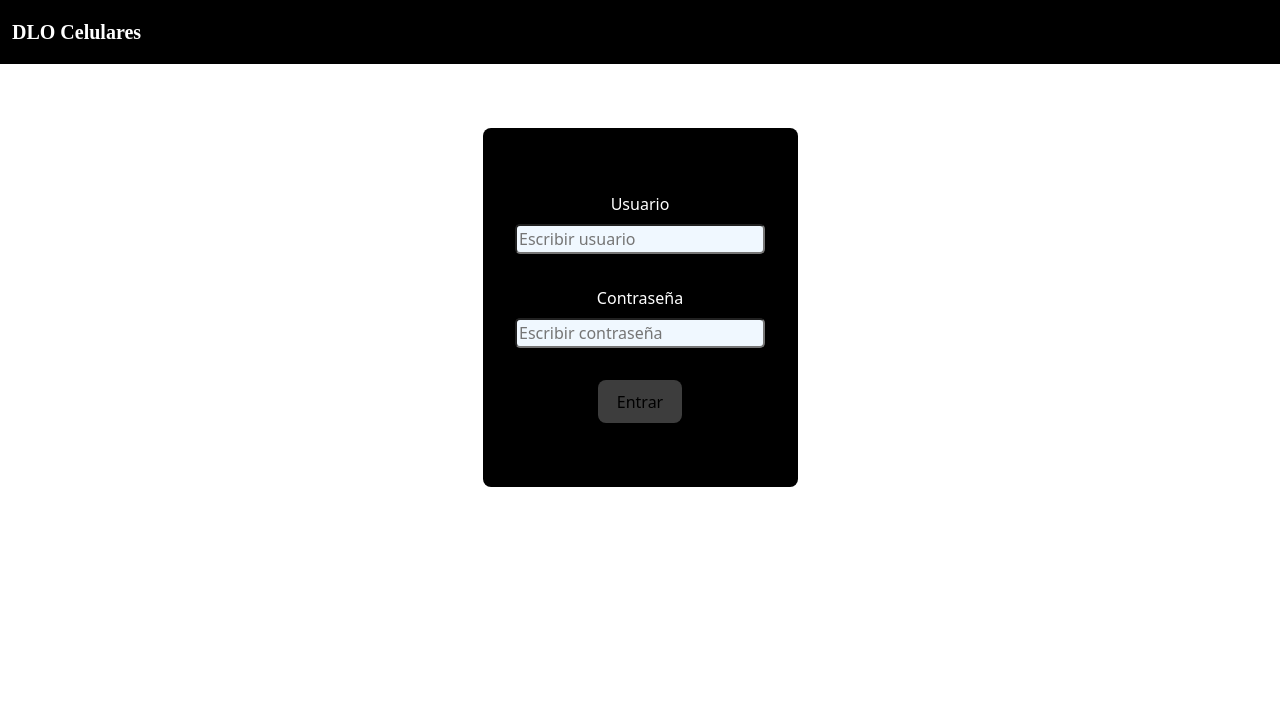
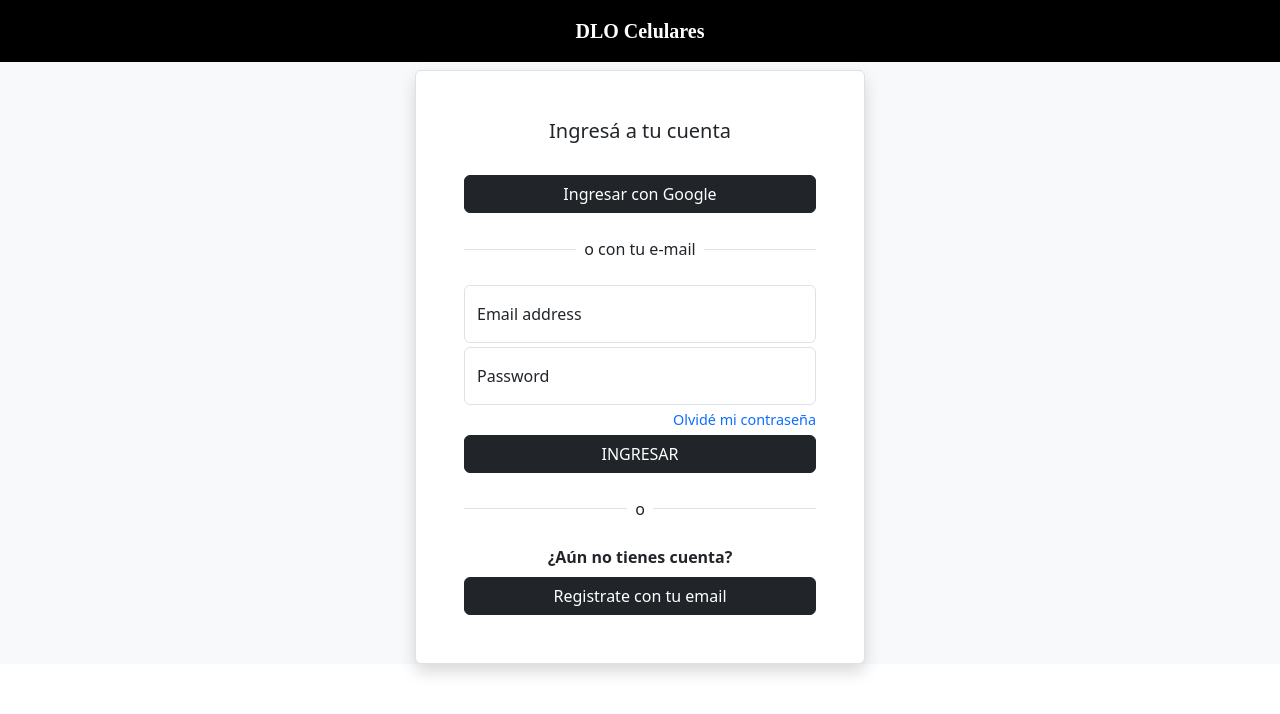
Before and after one commit to denisleonelortiz/DLOCelulares, a React (Vite) app: page /login in a window 1280 px wide. Shown: the top 714 px of the page. Built offline with nearby package versions, Linux system fonts and the light colour scheme; no server answers.

Commit message:
redesign login page

```diff
--- a/src/Pages/DetailProduct.jsx
+++ b/src/Pages/DetailProduct.jsx
@@ -33,12 +33,12 @@ export default function DetailProduct() {
             {productSelected ?
                 (
                     <div className=" mb-5 w-100">
-                        <div className={` flex-column ${styles.mainContainer}`}>
-                            <div className=" w-100 flex-column flex-md-row-reverse">
+                        <div className={`flex-column flex-md-row ${styles.mainContainer}`}>
+                            <div className=" col-12 col-md-6  d-flex flex-row-reverse">
                                 <ProductCarousel images={productSelected.images} />
                             </div>
                             {/* <img src={productSelected.images[2]} alt="" className={styles.imgContainer} /> */}
-                            <div className=" p-5 d-flex flex-column jus">
+                            <div className=" p-5 d-flex flex-column col-12 col-md-6">
                                 <div>
                                     <h2>{productSelected.title}</h2>
                                     <h3 className=" me-2">${precio}</h3>
--- a/src/Pages/Login.jsx
+++ b/src/Pages/Login.jsx
@@ -7,6 +7,7 @@ export default function Login() {
 
     const [credential, setCredential] = useState({ email: "", password: "" })
     const [error, setError] = useState({})
+    const [validated, setValidated] = useState(false)
     const navigate = useNavigate()
     const { setIsAuthenticated } = useContext(AuthContext)
 
@@ -20,19 +21,20 @@ export default function Login() {
     const handleChange = (e) => {
         const { name, value } = e.target;
         setCredential({ ...credential, [name]: value })
+
+        if (error.credenciales) {
+            setError({ credenciales: "" })
+        }
     }
 
     const handleSubmit = async (e) => {
         e.preventDefault()
+        const form = e.currentTarget;
 
-        const newErrors = {}
-        if (!credential.email) newErrors.email = "Se requiere un email"
-        if (!credential.password) newErrors.password = "Se requiere contraseña"
-        if (Object.keys(newErrors).length > 0) {
-            setError(newErrors)
-            return
-        }
-
+        if (!form.checkValidity()) {
+            e.stopPropagation();
+        } else {
+            // Aquí iría tu lógica de login si el formulario es válido
             try {
                 const res = await fetch("/data/users.json")
                 const users = await res.json()
@@ -51,32 +53,84 @@ export default function Login() {
             } catch (error) {
                 console.log(error.message);
             }
+
+        }
+        setValidated(true);
+
+
+        // const newErrors = {}
+        // if (!credential.email) newErrors.email = "Se requiere un email"
+        // if (!credential.password) newErrors.password = "Se requiere contraseña"
+        // if (Object.keys(newErrors).length > 0) {
+        //     setError(newErrors)
+        //     return
+        // }
+
+
     }
 
     return (
-        <div className="container d-flex justify-content-center align-items-center">
-            <div className={styles.containerPadre}>
-                <nav className={`navbar fixed-top ${styles.navLogin}`}>
-                    <div class="container-fluid">
-                        <Link to={"/"} className={`navbar-brand ${styles.namePage}`}>DLO Celulares</Link>
+        // <div className="container d-flex justify-content-center align-items-center">
+        //     <div className={styles.containerPadre}>
+        //         <nav className={`navbar container-fluid fixed-top ${styles.navLogin}`}>
+        //             <div class="container">
+        //                 <Link to={"/"} className={`navbar-brand ${styles.namePage}`}>DLO Celulares</Link>
+        //             </div>
+        //         </nav>
+        //         <div className="d-flex align-items-start justify-content-center mt-5 min-vh-100 ">
+        //             <form className={`${styles.mainContainer} col-10`} onSubmit={handleSubmit}>
+        //                 <div className={styles.spanInputContainer}>
+        //                     <label>Usuario</label>
+        //                     <input type="text" value={credential.email} name="email" placeholder="Escribir usuario" onChange={handleChange} className={styles.input} />
+        //                     {error.email && <span style={{ color: "red" }}>{error.email}</span>}
+        //                 </div>
+        //                 <div className={styles.spanInputContainer}>
+        //                     <label>Contraseña</label>
+        //                     <input type="password" value={credential.password} name="password" placeholder="Escribir contraseña" onChange={handleChange} className={styles.input} />
+        //                     {error.password && <span style={{ color: "red" }}>{error.password}</span>}
+        //                 </div>
+        //                 <button type="submit" className={styles.enterBtn}>Entrar</button>
+        //                 {error.credenciales && <span style={{ color: "red" }}>{error.credenciales}</span>}
+        //             </form>
+        //         </div>
+        //     </div>
+        // </div>
+        <div className=" bg-light w-100 d-flex flex-column align-items-center">
+            <nav className="  w-100 bg-black d-flex align-items-center justify-content-center py-3 ">
+                <Link to={"/"} className=" text-white text-decoration-none font-cursive fw-bold fs-5">DLO Celulares</Link>
+            </nav>
+            <div className={`bg-white p-5 border rounded shadow mt-2 ${styles.responsiveCard}`} style={{ width: "100%", maxWidth: "450px" }}>
+                <h5>Ingresá a tu cuenta</h5>
+                <button className=" btn btn-dark my-4 w-100">Ingresar con Google</button>
+                <div className="d-flex align-items-center mb-4">
+                    <div className="flex-grow-1 border-bottom"></div>
+                    <span className="px-2">o con tu e-mail</span>
+                    <div className="flex-grow-1 border-bottom"></div>
                 </div>
-                </nav>
-                <div className="d-flex align-items-start justify-content-center mt-5 min-vh-100 ">
-                    <form className={`${styles.mainContainer} col-10`} onSubmit={handleSubmit}>
-                        <div className={styles.spanInputContainer}>
-                            <label>Usuario</label>
-                            <input type="text" value={credential.email} name="email" placeholder="Escribir usuario" onChange={handleChange} className={styles.input} />
-                            {error.email && <span style={{ color: "red" }}>{error.email}</span>}
+                <form onSubmit={handleSubmit} className={` needs-validation ${validated ? "was-validated" : ""}`} noValidate>
+                    <div className="form-floating mb-1">
+                        <input type="text" className="form-control" id="floatingInput" placeholder="name@example.com" name="email" onChange={handleChange} autoComplete="username" required />
+                        <label htmlFor="floatingInput">Email address</label>
+                        <div class="invalid-feedback">Por favor ingresa un email válido.</div>
                     </div>
-                        <div className={styles.spanInputContainer}>
-                            <label>Contraseña</label>
-                            <input type="password" value={credential.password} name="password" placeholder="Escribir contraseña" onChange={handleChange} className={styles.input} />
-                            {error.password && <span style={{ color: "red" }}>{error.password}</span>}
+                    <div className="form-floating">
+                        <input type="password" className="form-control" id="floatingPassword" placeholder="Password" name="password" onChange={handleChange} autoComplete="current-password" required />
+                        <label htmlFor="floatingPassword">Password</label>
+                        <div className="invalid-feedback">Por favor ingresa tu contraseña.</div>
                     </div>
-                        <button type="submit" className={styles.enterBtn}>Entrar</button>
-                        {error.credenciales && <span style={{ color: "red" }}>{error.credenciales}</span>}
+                    <div className=" d-flex justify-content-end mb-1 mt-1">
+                        <Link className=" text-decoration-none" style={{ fontSize: "0.9rem" }}>Olvidé mi contraseña</Link>
+                    </div>
+                    {error.credenciales && <div className=" alert alert-danger p-1" role="alert">{error.credenciales}</div>}
+                    <button type="submit" className=" btn btn-dark w-100">INGRESAR</button>
                 </form>
+                <div className="d-flex align-items-center my-4">
+                    <div className="flex-grow-1 border-bottom"></div>
+                    <span className="px-2">o</span>
+                    <div className="flex-grow-1 border-bottom"></div>
                 </div>
+                <div className=" fw-semibold mb-2">¿Aún no tienes cuenta?</div>
+                <button className=" btn btn-dark w-100">Registrate con tu email</button>
             </div>
         </div>
     )
--- a/src/Pages/Login.module.css
+++ b/src/Pages/Login.module.css
@@ -1,94 +1,7 @@
-.mainContainer {
-    display: flex;
-    flex-direction: column;
-    align-items: center;
-    color: white;
-    background-color: black;
-    padding: 4rem;
-    border-radius: 8px;
-    gap: 2rem;
-    margin-top: 5rem;
+
+@media (max-width: 576px) {
+    div.responsiveCard {
+        border: none !important;
+        box-shadow: none !important;
+    }
 }
-
-.navLogin {
-    display: flex;
-    justify-content: left;
-    align-items: center;
-    padding-left: 5rem;
-    width: 100%;
-    height: 4rem;
-    background-color: black;
-    color: white !important;
-    font-family: cursive;
-    font-size: 2rem;
-    position: fixed;
-    top: 0;
-}
-
-.namePage {
-  font-family: cursive;
-  text-decoration-line: none;
-  color: white !important;
-  font-size: 2rem ;
-  font-weight: bold;
-}
-
-.namePage:hover {
-  color: #49d3fd !important;
-  transition: all 0.3s ease;
-}
-
-.containerPadre {
-    width: 100%;
-    display: flex;
-    flex-direction: column;
-    align-items: center;
-    justify-content: flex-start;
-}
-
-.btnBrand {
-    height: 100%;
-    display: flex;
-    align-items: center;
-    justify-content: center;
-    background-color: black;
-    transition: all 0.3s ease;
-    border: transparent;
-}
-
-.btnBrand:hover {
-    border: transparent;
-    color: #49d3fd;
-}
-
-.input {
-    background-color: aliceblue;
-    width: 250px;
-    height: 30px;
-    border-radius: 5px;
-    color: black;
-}
-
-input:-webkit-autofill {
-  -webkit-box-shadow: 0 0 0 1000px white inset; /* fondo blanco */
-  -webkit-text-fill-color: black;               /* texto negro */
-  transition: background-color 5000s ease-in-out 0s;        /* truco para prevenir parpadeo */
-}
-
-.spanInputContainer {
-    display: flex;
-    flex-direction: column;
-    gap: 0.5rem;
-}
-
-.enterBtn {
-    background-color: rgb(61, 61, 61);
-    border: none;
-    transition: all 0.3s ease;
-    border-radius: 8px;
-}
-
-.enterBtn:hover {
-    border: none;
-    color: #49d3fd;
-}
--- a/src/components/NavBar/NavBar.jsx
+++ b/src/components/NavBar/NavBar.jsx
@@ -60,7 +60,7 @@ export default function NavBar() {
                                     <button onClick={() => setActive(!active)} className={`nav-link d-none d-lg-block ${styles.miCarrito}`}> <FaShoppingCart /> {totalProducts}</button>
                                 </li>
                                 <li className="nav-item">
-                                    <Link to="/login" className={`nav-link ${styles.linkNav}`}>Iniciar sesion</Link>
+                                    <Link to="/login" className={`nav-link ${styles.linkNav}`}>Iniciar Sesión</Link>
                                 </li>
                             </ul>
 
--- a/src/components/ProductCarousel/ProductCarousel.css
+++ b/src/components/ProductCarousel/ProductCarousel.css
@@ -2,13 +2,12 @@
 .swiper {
   width: 100%;
   height: 300px;
-  margin: 0px;
+  margin: 0px;;
 }
 
 .mySwiper2 {
   height: 400px;
   width: 100%;
-
 }
 
 .mySwiper {
--- a/src/components/ProductCarousel/ProductCarousel.jsx
+++ b/src/components/ProductCarousel/ProductCarousel.jsx
@@ -25,6 +25,7 @@ export default function ProductCarousel({ images }) {
           '--swiper-navigation-color': 'gray',
           '--swiper-pagination-color': '#000000ff',
           '--swiper-navigation-sides-offset': '0px',
+          paddingBottom: '30px',
         }}
         pagination={{ clickable: true }}
         autoplay={{ delay: 5000 }}
@@ -42,7 +43,7 @@ export default function ProductCarousel({ images }) {
         watchSlidesProgress={true}
         modules={[FreeMode, Navigation, Thumbs]}
         direction="vertical"
-        className="mySwiper bg-danger thumbs-swiper"
+        className="mySwiper thumbs-swiper"
       >
         {images.map(image => <SwiperSlide><img src={image} /></SwiperSlide>)}
       </Swiper>
--- a/src/index.css
+++ b/src/index.css
@@ -22,7 +22,8 @@ a {
   transition: all 0.3s ease;
 }
 a:hover {
-  color: #49d3fd;
+  color: #49d3fd !important;
+  transition: all 0.3s ease;
 }
 a:focus {
   color: #49d3fd;
@@ -41,7 +42,7 @@ h1 {
   line-height: 1.1;
 }
 
-button {
+/* button {
   border-radius: 8px;
   border: 1px solid transparent;
   padding: 0.6em 1.2em;
@@ -58,7 +59,7 @@ button:hover {
 button:focus,
 button:focus-visible {
   outline: 4px auto -webkit-focus-ring-color;
-}
+} */
 
 @media (prefers-color-scheme: light) {
   :root {
```
Lines whose indentation alone changed are shown as unchanged.
